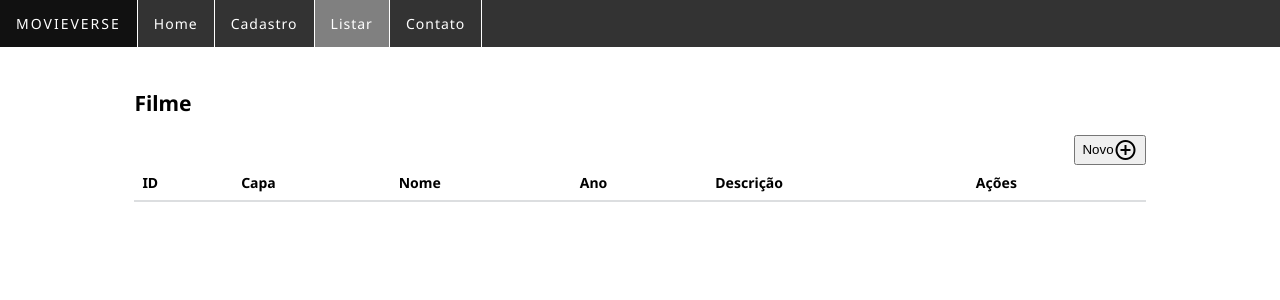
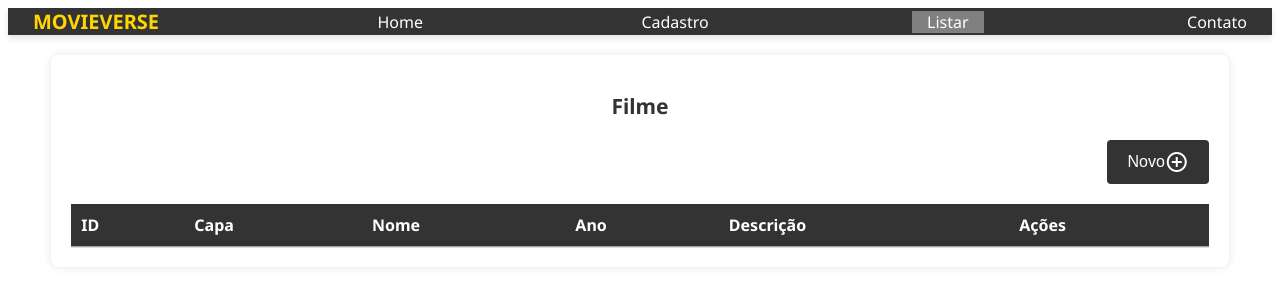
Before and after one commit to All4nFernandes/Catalogo-filmes, a PHP site: page /catalogo-filmes/app/view/filme/listar.php in a window 1280 px wide. Shown: the top 300 px of the page. Run offline with PHP 8.4, Linux system fonts and the light colour scheme; data that the repository does not hold is empty.

Commit message:
Atualizado css das paginas

```diff
--- a/app/model/Filme.php
+++ b/app/model/Filme.php
@@ -78,9 +78,9 @@ class Filme{
     }
 
 
-    public function editar($id, $nome,$ano, $descricao){
+    public function editar($id, $nome,$ano, $descricao, $url_imagem, $url_trailer){
         $query = "UPDATE $this->tabela
-                  SET nome = :nome, ano = :ano, descricao = :descricao
+                  SET nome = :nome, ano = :ano, descricao = :descricao, url_imagem = :url_imagem, url_trailer = :url_trailer
                   WHERE id = :id";
 
         $stmt = $this->pdo->prepare($query);
@@ -88,6 +88,8 @@ class Filme{
         $stmt->bindParam(":nome", $nome);
         $stmt->bindParam(":ano", $ano);
         $stmt->bindParam(":descricao", $descricao);
+        $stmt->bindParam(":url_imagem", $url_imagem);
+        $stmt->bindParam(":url_trailer", $url_trailer);
         $stmt->execute();
 
         return $stmt->rowCount() > 0;
--- a/app/view/filme/listar.php
+++ b/app/view/filme/listar.php
@@ -18,7 +18,7 @@ $filmes = $filmeModel->buscartodos();
     <meta charset="UTF-8">
     <meta name="viewport" content="width=device-width, initial-scale=1.0">
     <title>Filmes</title>
-    <link rel="stylesheet" href="/catalogo-filmes/public/css/style.css">
+    <link rel="stylesheet" href="/catalogo-filmes/public/css/listar.css">
 </head>
 <body>
 <header>
--- /dev/null
+++ b/public/css/listar.css
@@ -0,0 +1,138 @@
+@import url("/Catalogo-filmes/public/css/style.css");
+
+
+.container {
+    width: 90%;
+    margin: 20px auto;
+    padding: 20px;
+    background-color: #fff;
+    box-shadow: 0 0 10px rgba(0, 0, 0, 0.1);
+    border-radius: 8px;
+}
+
+.container h2 {
+    text-align: center;
+    color: #333;
+    margin-bottom: 20px;
+}
+
+.acao {
+    text-align: right;
+    margin-bottom: 20px;
+}
+
+.acao a button {
+    background-color: #333;
+    color: #fff;
+    padding: 10px 20px;
+    border: none;
+    border-radius: 4px;
+    cursor: pointer;
+    font-size: 16px;
+    transition: background-color 0.3s;
+}
+
+.acao a button:hover {
+    background-color: #00bcd4;
+}
+
+.table {
+    width: 100%;
+    border-collapse: collapse;
+    margin-top: 20px;
+}
+
+.table thead th {
+    background-color: #333;
+    color: #fff;
+    padding: 10px;
+    text-align: left;
+    font-size: 16px;
+}
+
+.table tbody td {
+    padding: 10px;
+    border-bottom: 1px solid #ddd;
+    vertical-align: middle;
+}
+
+.table tbody tr:hover {
+    background-color: #f9f9f9;
+}
+
+.table tbody td.imagem img {
+    width: 100px;
+    height: auto;
+    border-radius: 4px;
+    box-shadow: 0 2px 4px rgba(0, 0, 0, 0.1);
+}
+
+.table tbody td button {
+    background: none;
+    border: none;
+    cursor: pointer;
+    font-size: 16px;
+    color: #333;
+    margin-right: 10px;
+}
+
+.table tbody td button:hover {
+    color: #00bcd4;
+}
+
+.botao {
+    background-color: #333;
+    color: #fff;
+    padding: 10px 20px;
+    border: none;
+    border-radius: 4px;
+    cursor: pointer;
+    display: block;
+    margin: 0 auto;
+}
+
+.botao:hover {
+    background-color: #555;
+}
+
+.material-symbols-outlined {
+    vertical-align: middle;
+}
+
+/* Carrossel */
+section {
+    padding: 20px;
+    background-color: #fff;
+    box-shadow: 0 0 10px rgba(0, 0, 0, 0.1);
+    border-radius: 8px;
+    margin: 20px auto;
+    width: 90%;
+    overflow: hidden;
+}
+
+section .carousel {
+    display: flex;
+    gap: 15px;
+    overflow-x: auto;
+    scroll-behavior: smooth;
+    padding-bottom: 10px;
+}
+
+section .carousel::-webkit-scrollbar {
+    display: none;
+}
+
+section .imagem {
+    flex: 0 0 auto;
+    width: 200px;
+    height: 300px;
+    border-radius: 8px;
+    overflow: hidden;
+    box-shadow: 0 4px 6px rgba(0, 0, 0, 0.1);
+}
+
+section .imagem img {
+    width: 100%;
+    height: 100%;
+    object-fit: cover;
+}
--- a/public/css/style.css
+++ b/public/css/style.css
@@ -1,5 +1,6 @@
 @import url('https://fonts.googleapis.com/css2?family=Noto+Sans:ital,wght@0,100..900;1,100..900&display=swap');
 @import url("https://fonts.googleapis.com/css2?family=Material+Symbols+Outlined");
+
 
 :root{
     --cor-sucesso: #4caf50;
@@ -15,43 +16,53 @@ body{
 
 }
 
-nav{
-    display: flex;
-    justify-content: space-around;
-    align-items: center ;
-    height: 8vh;
-
+/* Navbar Unificada */
+header {
+    background-color: #333; /* Cor de fundo */
+    box-shadow: 0 4px 6px rgba(0, 0, 0, 0.1);
+    position: sticky; /* Fixa a barra no topo */
+    top: 0;
+    z-index: 1000;
 }
 
-ul {
-    list-style-type: none;
+nav ul {
+    list-style: none;
     margin: 0;
     padding: 0;
-    overflow: hidden;
-    background-color: #333;
-    position: fixed;
-    top: 0;
-    width: 100%;
-    gap: 30px;
-    letter-spacing: 1px;
-  }
+    display: flex;
+    align-items: center;
+    justify-content: space-between;
+}
 
-  li {
-    float:left;
-  }
+nav ul li {
+    margin: 0 10px;
+}
 
-  li a {
-    display: block;
-    color: white;
-    text-align: center;
-    padding: 14px 16px;
+nav ul li a {
     text-decoration: none;
-    border-right: 1px solid;
-  }
-  .logo{
+    color: #fff;
+    padding: 10px 15px;
+    border-radius: 4px;
+    font-size: 16px;
+    transition: background-color 0.3s ease;
+}
+
+nav ul li a:hover {
+    background-color: #555;
+}
+
+nav ul li a.active {
+    background-color: #007BFF;
+    color: #fff;
+}
+
+.logo {
+    font-size: 20px;
+    font-weight: bold;
+    color: #FFD700; /* Cor para o logotipo */
     text-transform: uppercase;
-    letter-spacing: 2px;
-  }
+}
+
 
   /* Change the link color to #111 (black) on hover */
   li a:hover {
```
Also changed, not shown: app/view/filme/editar.php (+15 -1 lines), app/view/filme/home.php (+12 -12 lines), public/css/cadastro.css (+1 -38 lines), public/css/editar.css (+64 -26 lines), public/css/home.css (added, +147 -0 lines), public/css/tela_login.css (+1 -6 lines).
